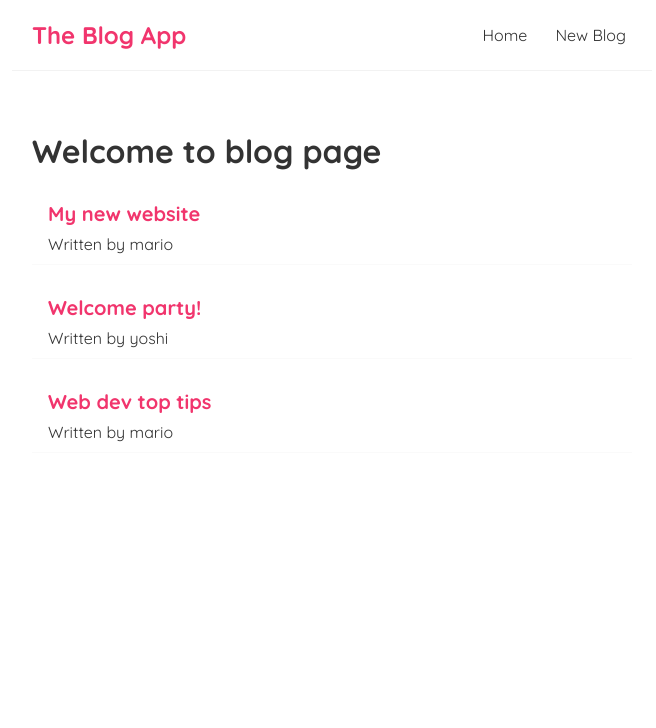
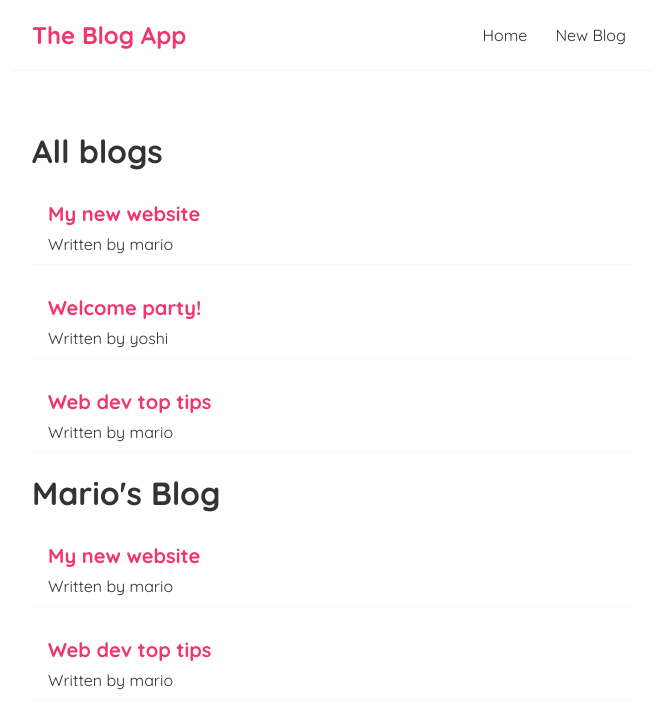
Before and after one commit to shreya2057/BlogApp, a React (Create React App) app: page / in a window 1280 px wide. Shown: the top 728 px of the page, without its empty margins (308-964 px from the left). Built offline with nearby package versions, Linux system fonts and the light colour scheme; the HTML template or start-up script is replaced by a standard one.

Commit message:
Reusuable components

```diff
--- a/src/HomePage.js
+++ b/src/HomePage.js
@@ -2,7 +2,7 @@
 import BlogList from "./BlogList";
 
 const HomePage = () => {
-    const heading = "Welcome to blog page"
+    const heading = "All blogs"
 
 
     // hook
@@ -17,6 +17,8 @@
         <div className="home">
             {/* blogs is the property which is known as porps */}
             <BlogList blogs = { blogs } heading = { heading } />
+
+            <BlogList blogs = { blogs.filter((blog)=>blog.author === "mario") } heading = { "Mario's Blog" } />
         </div>
      );
 }
```
